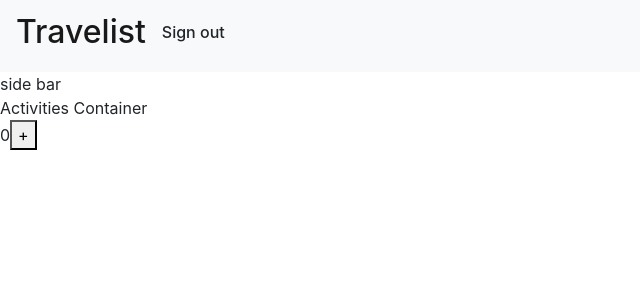
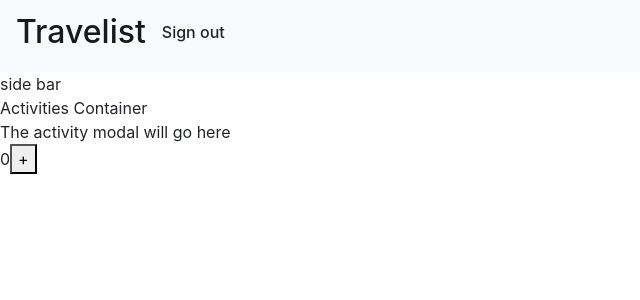
Before and after one commit to Star-Nose/Travelist, a React app: page /main in a window 1280 px wide. Shown: the top 300 px of the page, without its empty margins (0-640 px from the left). Built offline with nearby package versions, Linux system fonts and the light colour scheme.

Commit message:
(add) basic Activity Component rendering through Activities Container

```diff
--- /dev/null
+++ b/client/components/Activity.jsx
@@ -0,0 +1,9 @@
+import React from 'react';
+
+const Activity = (props) => (
+  <div>
+    The activity modal will go here
+  </div>
+);
+
+export default Activity;
--- a/client/containers/ActivitiesContainer.jsx
+++ b/client/containers/ActivitiesContainer.jsx
@@ -1,8 +1,12 @@
 import React from 'react';
+import Activity from '../components/Activity.jsx';
 
 const ActivitesContainer = (props) => {
     return (
-        <div>Activities Container </div>
+      <div>
+        <div>Activities Container</div>
+        <div><Activity /> </div>
+      </div>
     )
 }
 
```
Also changed, not shown: 1 other file (tests, documents, lock files or other folders).
